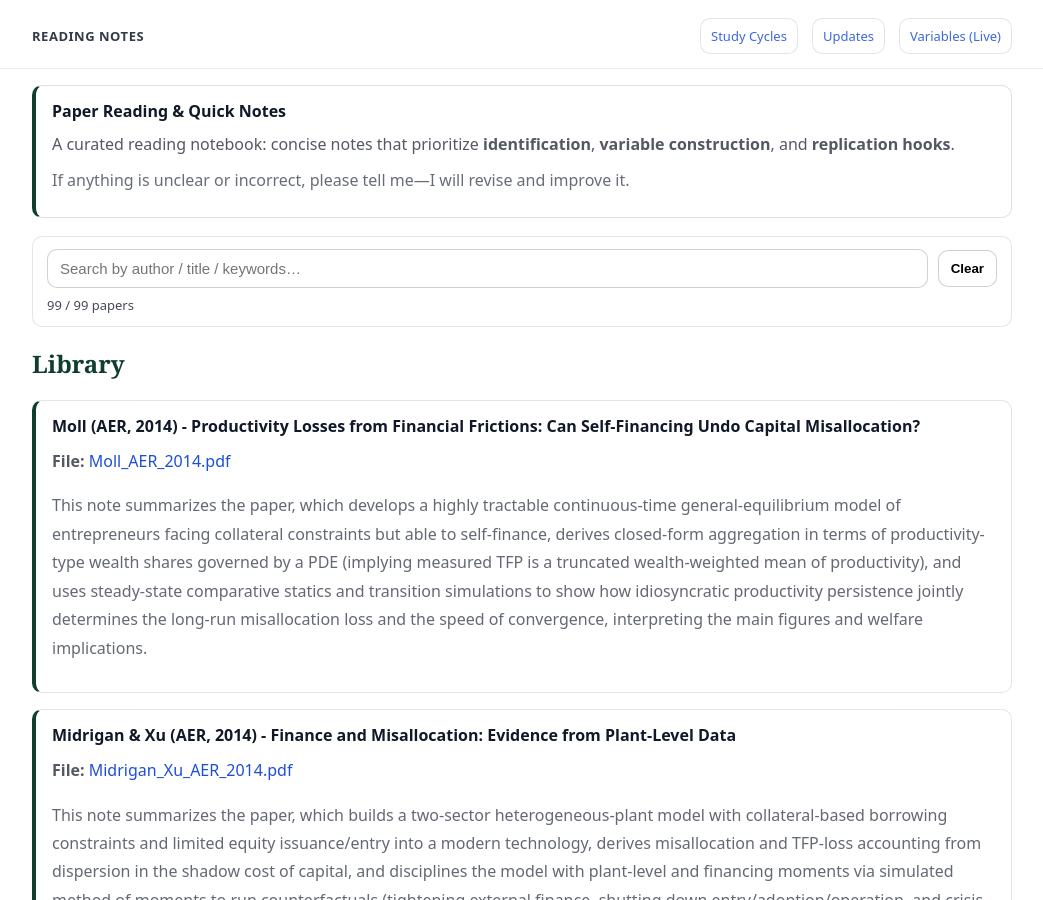
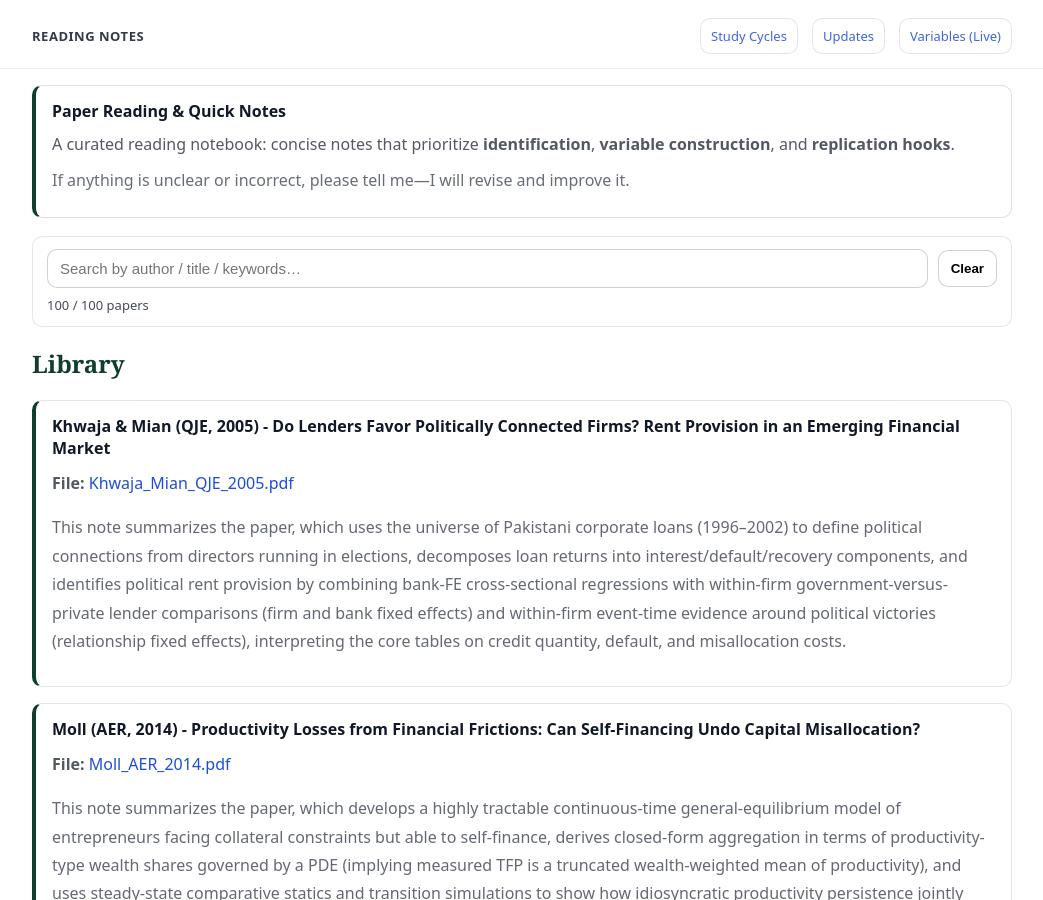
Before and after one commit to yaxinzn/study-archive, a Jekyll site: the page built from reading/index.md, in a window 1280 px wide and 900 px high. Shown: the whole window, without its empty margins (118-1161 px from the left). Built offline with Jekyll 4.4.1, drawn with Linux system fonts in a browser that asks for light colours.

Commit message:
Reading: add/update Khwaja_Mian_QJE_2005.pdf

```diff
--- a/_data/reading.yml
+++ b/_data/reading.yml
@@ -1,3 +1,7 @@
+- title: "Khwaja & Mian (QJE, 2005) - Do Lenders Favor Politically Connected Firms? Rent Provision in an Emerging Financial Market"
+  file: "Khwaja_Mian_QJE_2005.pdf"
+  desc: "This note summarizes the paper, which uses the universe of Pakistani corporate loans (1996–2002) to define political connections from directors running in elections, decomposes loan returns into interest/default/recovery components, and identifies political rent provision by combining bank-FE cross-sectional regressions with within-firm government-versus-private lender comparisons (firm and bank fixed effects) and within-firm event-time evidence around political victories (relationship fixed effects), interpreting the core tables on credit quantity, default, and misallocation costs."
+
 - title: "Moll (AER, 2014) - Productivity Losses from Financial Frictions: Can Self-Financing Undo Capital Misallocation?"
   file: "Moll_AER_2014.pdf"
   desc: "This note summarizes the paper, which develops a highly tractable continuous-time general-equilibrium model of entrepreneurs facing collateral constraints but able to self-finance, derives closed-form aggregation in terms of productivity-type wealth shares governed by a PDE (implying measured TFP is a truncated wealth-weighted mean of productivity), and uses steady-state comparative statics and transition simulations to show how idiosyncratic productivity persistence jointly determines the long-run misallocation loss and the speed of convergence, interpreting the main figures and welfare implications."
```
Also changed, not shown: 1 other file.
